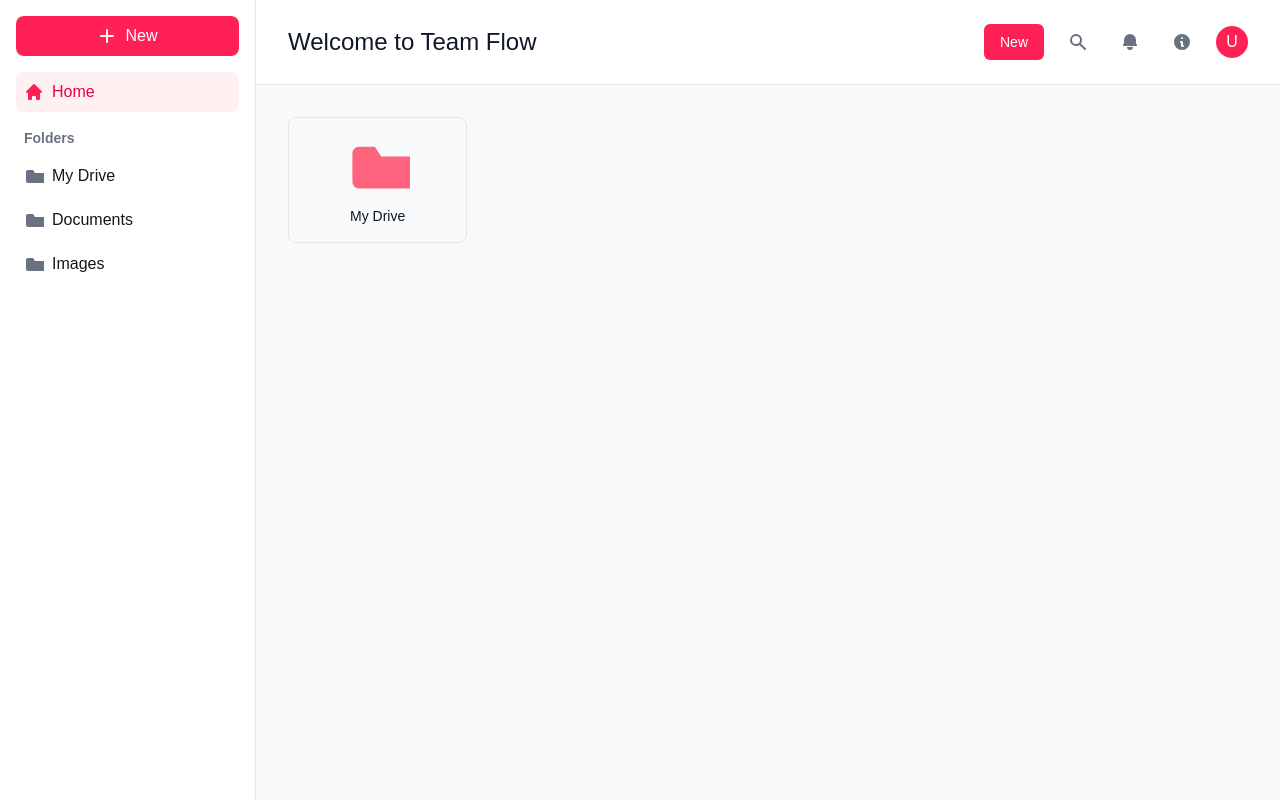
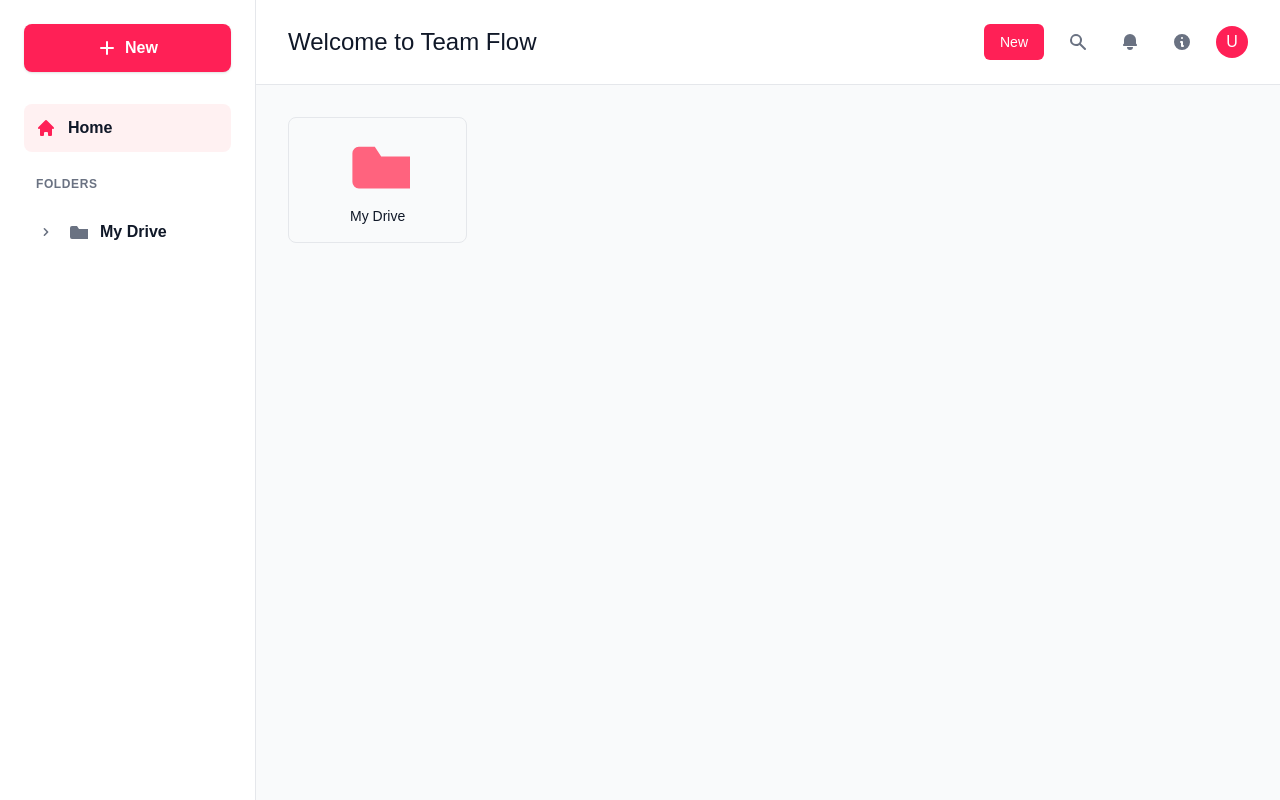
Before and after one commit to dgarcia1724/team-flow, a Next.js app in the folder frontend/teamflow-frontend/: page / in a window 1280 px wide. Built offline with nearby package versions, Linux system fonts and the light colour scheme.

Commit message:
Added rotating arrow to reveal subfolders

```diff
--- a/frontend/teamflow-frontend/src/components/Sidebar.tsx
+++ b/frontend/teamflow-frontend/src/components/Sidebar.tsx
@@ -2,17 +2,110 @@
 
 import { mockFolders } from "../data/mockData";
 import { useFolder } from "../context/FolderContext";
+import { useState } from "react";
 
 export default function Sidebar() {
   const { currentFolder, setCurrentFolder } = useFolder();
+  const [expandedFolders, setExpandedFolders] = useState<Set<string>>(
+    new Set()
+  );
 
   const handleHomeClick = () => {
     setCurrentFolder(null);
   };
 
+  const toggleFolder = (folderId: string) => {
+    setExpandedFolders((prev) => {
+      const newSet = new Set(prev);
+      if (newSet.has(folderId)) {
+        newSet.delete(folderId);
+      } else {
+        newSet.add(folderId);
+      }
+      return newSet;
+    });
+  };
+
+  const getChildFolders = (parentId: string | null) => {
+    return mockFolders.filter((folder) => folder.parentId === parentId);
+  };
+
+  const renderFolder = (
+    folder: (typeof mockFolders)[0],
+    isTopLevel: boolean = true
+  ) => {
+    const isActive = currentFolder?.id === folder.id;
+    const isExpanded = expandedFolders.has(folder.id);
+    const hasChildren = getChildFolders(folder.id).length > 0;
+
+    return (
+      <div key={folder.id} className="space-y-1">
+        <div
+          onClick={() => setCurrentFolder(folder)}
+          className={`flex items-center gap-3 p-3 rounded-lg cursor-pointer transition-colors duration-200 ${
+            isActive ? "bg-rose-50 text-rose-600" : "hover:bg-gray-100"
+          }`}
+        >
+          {isTopLevel && hasChildren && (
+            <button
+              onClick={(e) => {
+                e.stopPropagation();
+                toggleFolder(folder.id);
+              }}
+              className="flex items-center justify-center w-5 h-5 cursor-pointer"
+            >
+              <svg
+                xmlns="http://www.w3.org/2000/svg"
+                className={`h-4 w-4 text-gray-500 transition-transform duration-200 ${
+                  isExpanded ? "rotate-90" : ""
+                }`}
+                viewBox="0 0 20 20"
+                fill="currentColor"
+              >
+                <path
+                  fillRule="evenodd"
+                  d="M7.293 14.707a1 1 0 010-1.414L10.586 10 7.293 6.707a1 1 0 011.414-1.414l4 4a1 1 0 010 1.414l-4 4a1 1 0 01-1.414 0z"
+                  clipRule="evenodd"
+                />
+              </svg>
+            </button>
+          )}
+          <svg
+            xmlns="http://www.w3.org/2000/svg"
+            className={`h-5 w-5 ${
+              isActive ? "text-rose-500" : "text-gray-500"
+            }`}
+            viewBox="0 0 20 20"
+            fill="currentColor"
+          >
+            <path
+              fillRule="evenodd"
+              d="M2 6a2 2 0 012-2h5l2 3h9a2 2 0 012 2v6a2 2 0 01-2 2H4a2 2 0 01-2-2V6z"
+              clipRule="evenodd"
+            />
+          </svg>
+          <span
+            className={`font-semibold ${
+              isActive ? "text-rose-600" : "text-gray-900"
+            }`}
+          >
+            {folder.name}
+          </span>
+        </div>
+        {isExpanded && hasChildren && (
+          <div className="pl-8 space-y-1">
+            {getChildFolders(folder.id).map((child) =>
+              renderFolder(child, false)
+            )}
+          </div>
+        )}
+      </div>
+    );
+  };
+
   return (
-    <div className="w-64 h-screen bg-white border-r border-gray-200 p-4">
-      <button className="w-full bg-rose-500 hover:bg-rose-600 text-white rounded-lg p-2 mb-4 flex items-center justify-center gap-2 transition-colors duration-200">
+    <div className="w-64 h-screen bg-white border-r border-gray-200 p-6">
+      <button className="w-full bg-rose-500 hover:bg-rose-600 text-white rounded-lg p-3 mb-8 flex items-center justify-center gap-2 transition-all duration-200 shadow-sm hover:shadow-md hover:scale-[1.02] cursor-pointer">
         <svg
           xmlns="http://www.w3.org/2000/svg"
           className="h-5 w-5"
@@ -25,13 +118,13 @@ export default function Sidebar() {
             clipRule="evenodd"
           />
         </svg>
-        New
+        <span className="font-semibold">New</span>
       </button>
 
-      <div className="space-y-2">
+      <div className="space-y-6">
         <div
           onClick={handleHomeClick}
-          className={`flex items-center gap-2 p-2 rounded-lg cursor-pointer ${
+          className={`flex items-center gap-3 p-3 rounded-lg cursor-pointer transition-colors duration-200 ${
             !currentFolder ? "bg-rose-50 text-rose-600" : "hover:bg-gray-100"
           }`}
         >
@@ -45,41 +138,15 @@ export default function Sidebar() {
           >
             <path d="M10.707 2.293a1 1 0 00-1.414 0l-7 7a1 1 0 001.414 1.414L4 10.414V17a1 1 0 001 1h2a1 1 0 001-1v-2a1 1 0 011-1h2a1 1 0 011 1v2a1 1 0 001 1h2a1 1 0 001-1v-6.586l.293.293a1 1 0 001.414-1.414l-7-7z" />
           </svg>
-          <span>Home</span>
+          <span className="font-semibold text-gray-900">Home</span>
         </div>
 
-        <div className="mt-4">
-          <h3 className="text-sm font-semibold text-gray-500 px-2">Folders</h3>
-          <div className="mt-2 space-y-1">
-            {mockFolders.map((folder) => (
-              <div
-                key={folder.id}
-                onClick={() => setCurrentFolder(folder)}
-                className={`flex items-center gap-2 p-2 rounded-lg cursor-pointer ${
-                  currentFolder?.id === folder.id
-                    ? "bg-rose-50 text-rose-600"
-                    : "hover:bg-gray-100"
-                }`}
-              >
-                <svg
-                  xmlns="http://www.w3.org/2000/svg"
-                  className={`h-5 w-5 ${
-                    currentFolder?.id === folder.id
-                      ? "text-rose-500"
-                      : "text-gray-500"
-                  }`}
-                  viewBox="0 0 20 20"
-                  fill="currentColor"
-                >
-                  <path
-                    fillRule="evenodd"
-                    d="M2 6a2 2 0 012-2h5l2 3h9a2 2 0 012 2v6a2 2 0 01-2 2H4a2 2 0 01-2-2V6z"
-                    clipRule="evenodd"
-                  />
-                </svg>
-                <span>{folder.name}</span>
-              </div>
-            ))}
+        <div className="space-y-4">
+          <h3 className="text-xs font-semibold text-gray-500 uppercase tracking-wider px-3">
+            Folders
+          </h3>
+          <div className="space-y-1">
+            {getChildFolders(null).map((folder) => renderFolder(folder))}
           </div>
         </div>
       </div>
--- a/frontend/teamflow-frontend/src/data/mockData.ts
+++ b/frontend/teamflow-frontend/src/data/mockData.ts
@@ -25,11 +25,51 @@ export const mockFolders: Folder[] = [
     createdAt: new Date(),
     updatedAt: new Date(),
   },
+  {
+    id: "4",
+    name: "Videos",
+    type: "folder",
+    parentId: "1",
+    createdAt: new Date(),
+    updatedAt: new Date(),
+  },
+  {
+    id: "5",
+    name: "Project A",
+    type: "folder",
+    parentId: "2",
+    createdAt: new Date(),
+    updatedAt: new Date(),
+  },
+  {
+    id: "6",
+    name: "Project B",
+    type: "folder",
+    parentId: "2",
+    createdAt: new Date(),
+    updatedAt: new Date(),
+  },
+  {
+    id: "7",
+    name: "Project C",
+    type: "folder",
+    parentId: "2",
+    createdAt: new Date(),
+    updatedAt: new Date(),
+  },
+  {
+    id: "8",
+    name: "Subfolder A",
+    type: "folder",
+    parentId: "5",
+    createdAt: new Date(),
+    updatedAt: new Date(),
+  },
 ];
 
 export const mockFiles: File[] = [
   {
-    id: "4",
+    id: "9",
     name: "Project Proposal",
     type: "file",
     parentId: "2",
@@ -39,7 +79,7 @@ export const mockFiles: File[] = [
     extension: "docx",
   },
   {
-    id: "5",
+    id: "10",
     name: "Team Photo",
     type: "file",
     parentId: "3",
@@ -48,4 +88,14 @@ export const mockFiles: File[] = [
     size: 2048,
     extension: "jpg",
   },
+  {
+    id: "11",
+    name: "Meeting Notes",
+    type: "file",
+    parentId: "5",
+    createdAt: new Date(),
+    updatedAt: new Date(),
+    size: 512,
+    extension: "docx",
+  },
 ];
```
